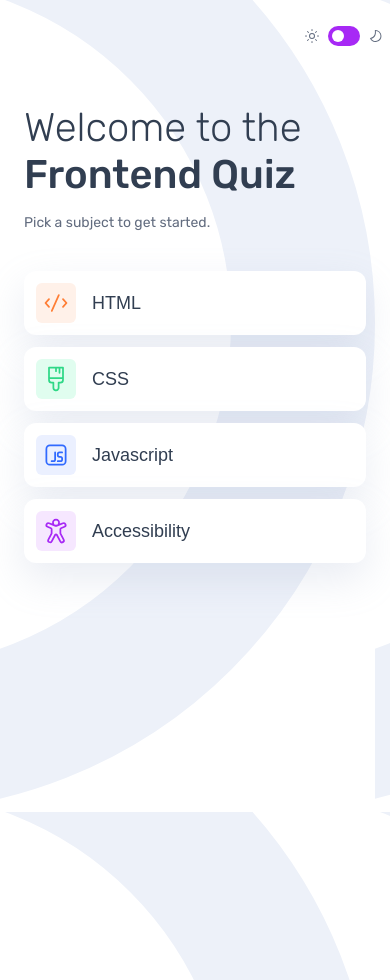
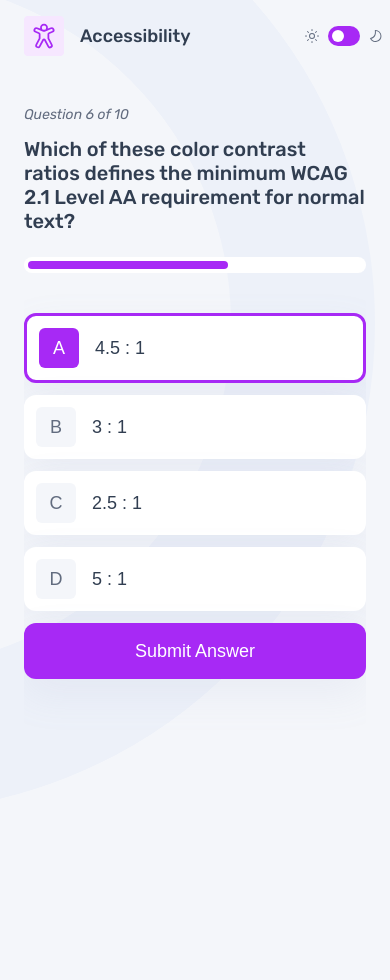
Before and after one commit to Hekimianz/frontend-quiz, a plain HTML site: page index.html in a window 390 px wide. After the commit the page ends 948 px from the top, so only its background shows below. Drawn offline with Linux system fonts and the light colour scheme.

Commit message:
finished question screen for mobile devices

```diff
--- a/index.html
+++ b/index.html
@@ -21,9 +21,9 @@
   </head>
   <body>
     <header>
-      <div class="category__icon--wrapper hidden">
+      <div class="category__icon--wrapper">
         <img src="./assets/images/icon-accessibility.svg" alt="category" />
-        <h1>category</h1>
+        <h1>Accessibility</h1>
       </div>
       <div class="switch__cont">
         <img src="./assets/images/icon-sun-dark.svg" alt="sun" />
@@ -33,7 +33,7 @@
       </div>
     </header>
     <main>
-      <section class="menu__screen">
+      <section class="menu__screen hidden">
         <div class="menu__top">
           <h2>Welcome to the <span>Frontend Quiz</span></h2>
           <span>Pick a subject to get started.</span>
@@ -59,7 +59,39 @@
           </button>
         </div>
       </section>
-      <section class="question__screen"></section>
+      <section class="question__screen">
+        <div class="question__top">
+          <div class="question__wrapper">
+            <span class="question__number">Question 6 of 10</span>
+            <div class="question">
+              Which of these color contrast ratios defines the minimum WCAG 2.1
+              Level AA requirement for normal text?
+            </div>
+          </div>
+          <div class="progress__wrapper">
+            <div class="progress__bar"></div>
+          </div>
+        </div>
+        <div class="question__bot">
+          <button class="answer__btn active">
+            <span class="answer__letter">A</span>
+            4.5 : 1
+          </button>
+          <button class="answer__btn">
+            <span class="answer__letter">B</span>
+            3 : 1
+          </button>
+          <button class="answer__btn">
+            <span class="answer__letter">C</span>
+            2.5 : 1
+          </button>
+          <button class="answer__btn">
+            <span class="answer__letter">D</span>
+            5 : 1
+          </button>
+          <button class="submit__answer">Submit Answer</button>
+        </div>
+      </section>
       <section class="score__screen"></section>
     </main>
   </body>
--- a/style.css
+++ b/style.css
@@ -59,6 +59,7 @@ html {
   font-size: 62.5%;
   font-family: var(--font-family);
   color: var(--dark-navy);
+  overflow: hidden;
 }
 
 html,
@@ -69,6 +70,8 @@ body {
 
 body {
   background: url(./assets/images/pattern-background-mobile-light.svg);
+  background-repeat: no-repeat;
+  background-color: #f4f6fa;
   display: flex;
   flex-direction: column;
 }
@@ -76,6 +79,7 @@ body {
 main {
   flex-grow: 1;
   padding: 3.2rem 2.4rem;
+  padding-bottom: 0;
   position: relative;
   display: flex;
   gap: 2.4rem;
@@ -160,14 +164,14 @@ h1 {
   height: 100vh;
   flex-shrink: 0;
   transition: 1s all;
-}
-
-.menu__screen {
   display: flex;
   flex-direction: column;
   align-items: flex-start;
   gap: 4rem;
+  overflow: hidden;
 }
+
+/* Menu Screen */
 
 .menu__top {
   display: flex;
@@ -188,19 +192,20 @@ h1 {
 
 .menu__top > span {
   color: var(--grey-navy);
-  --body-s-line-height: var(--body-m-line-height);
-  --body-s-font-style: italic;
+  line-height: var(--body-m-line-height);
+  font-style: italic;
   font-size: 1.4rem;
 }
 
-.menu__bot {
+.menu__bot,
+.question__bot {
   display: flex;
   flex-direction: column;
   width: 100%;
   gap: 1.2rem;
 }
 
-.category__btn {
+button {
   display: flex;
   align-items: center;
   gap: 1.6rem;
@@ -212,9 +217,9 @@ h1 {
   background-color: #fff;
   border-radius: 12px;
   padding: 1.2rem;
-  -webkit-box-shadow: 0px 16px 40px 0px rgba(143, 160, 193, 0.2);
-  -moz-box-shadow: 0px 16px 40px 0px rgba(143, 160, 193, 0.2);
-  box-shadow: 0px 16px 40px 0px rgba(143, 160, 193, 0.2);
+  -webkit-box-shadow: 0px 16px 40px 0px rgba(143, 160, 193, 0.1);
+  -moz-box-shadow: 0px 16px 40px 0px rgba(143, 160, 193, 0.1);
+  box-shadow: 0px 16px 40px 0px rgba(143, 160, 193, 0.1);
   cursor: pointer;
 }
 
@@ -241,6 +246,78 @@ h1 {
   background-color: #f6e7ff;
 }
 
+/* Question Screen */
+.question__top {
+  display: flex;
+  flex-direction: column;
+  gap: 2.4rem;
+}
+
+.question__wrapper {
+  display: flex;
+  flex-direction: column;
+  gap: 1.2rem;
+}
+
+.question__number {
+  color: var(--grey-navy);
+  line-height: var(--body-m-line-height);
+  font-style: italic;
+  font-size: 1.4rem;
+}
+
+.question {
+  line-height: 120%;
+  font-size: 2rem;
+  font-weight: 500;
+}
+
+.progress__wrapper {
+  width: 100%;
+  background-color: #fff;
+  height: 16px;
+  border-radius: 999px;
+  padding: 0.4rem;
+}
+
+.progress__bar {
+  width: 60%;
+  height: 100%;
+  background-color: var(--purple);
+  border-radius: 104px;
+}
+
+.answer__letter {
+  color: var(--grey-navy);
+  width: 4rem;
+  height: 4rem;
+  padding: 1.1rem 1.4rem;
+  background-color: var(--light-grey);
+  border-radius: 6px;
+  display: flex;
+  align-items: center;
+  justify-content: center;
+}
+
+.submit__answer {
+  background-color: var(--purple);
+  border: none;
+  color: #fff;
+  display: flex;
+  align-items: center;
+  justify-content: center;
+  height: 5.6rem;
+}
+
+.active {
+  border: 3px solid var(--purple);
+}
+
+.active .answer__letter {
+  background-color: var(--purple);
+  color: #fff;
+}
+
 .hidden {
   display: none;
 }
```
